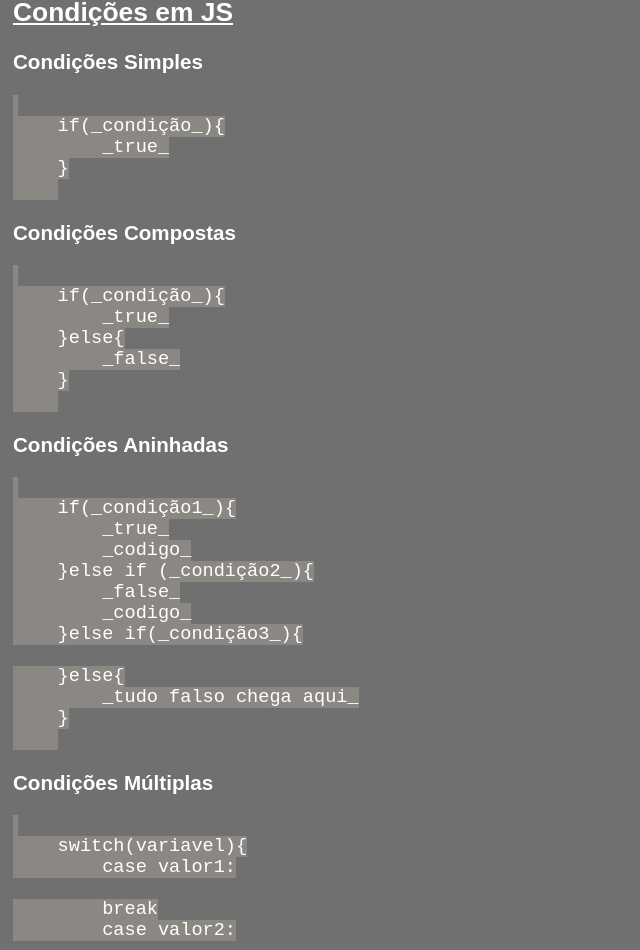
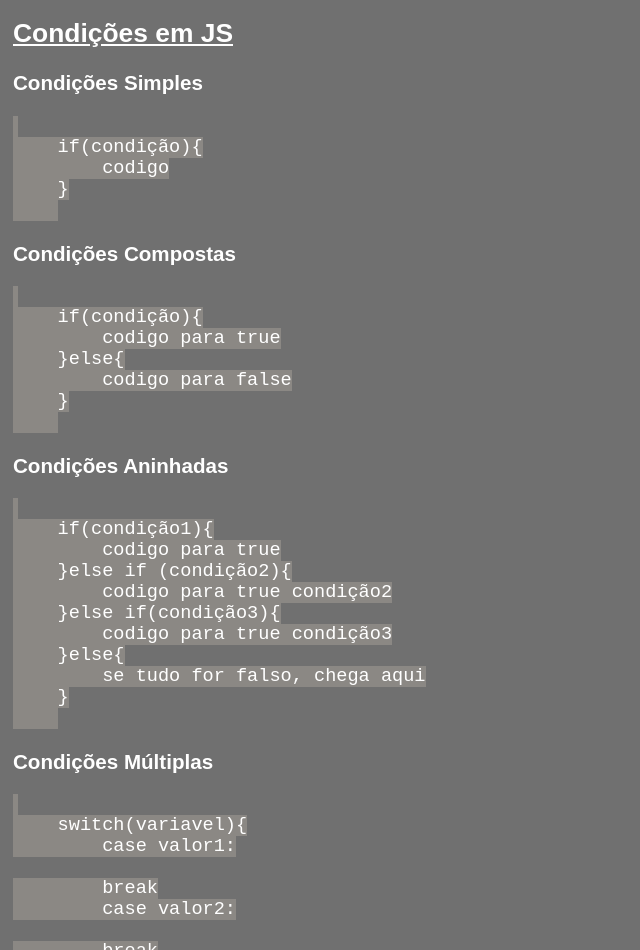
Before and after one commit to lucianorb19/Estudos_JavaScript, a plain HTML site: page aula04/ex01.html in a window 1280 px wide. Shown: the part 7329-8279 px from the top of the page, without its empty margins (0-640 px from the left). Drawn offline with Linux system fonts and the light colour scheme.

Commit message:
revisado - 16-01-25

```diff
--- a/aula04/ex01.html
+++ b/aula04/ex01.html
@@ -223,14 +223,14 @@
        </code>
 
        <h2>Eventos DOM</h2>
-       <p>São interações específicas com elementos da página. Elas ocorrem em situações específicas, por exemplo:</p>
+       <p>São interações com elementos da página. Elas ocorrem em situações específicas, por exemplo:</p>
 
        <ul>
         <li>mouseenter - se o mouse entrar no elemento;</li>
         <li>mousemove - toda vez que o mouse se mover dentro do elemento;</li>
         <li>mouseout - retirar o mouse de dentro do elemento</li>
-        <li>click - clicar o mouse esquerdo;</li>
-        <li>mousedown - cliquar e ficar pressionado o botão esquerdo do mouse no elemento;</li>
+        <li>click - clicar o botão esquerdo do mouse;</li>
+        <li>mousedown - clicar e ficar pressionando o botão esquerdo do mouse no elemento;</li>
         <li>mouseup - cessar o pressionar mouse esquerdo;</li>
        </ul>
 
@@ -240,7 +240,7 @@
 
        <p>Por exemplo, mudar o texto de uma tag div caso o usuário clique nela. Para fazer isso:</p>
 
-       <p>A maneira mais organizada é, criar um id para a tag desejada, no HTML e no JS, criar <ins>listeners</ins>, um recurso que vai observar o elemento e executar a função configurada caso o evento DOM ocorra.</p>
+       <p>A maneira mais organizada é, criar um id para a tag desejada no HTML, e no JS, criar <ins>listeners</ins>, um recurso que vai observar o elemento e executar a função configurada caso o evento DOM ocorra.</p>
 
        <p>No HTML:</p>
 <pre><code>
@@ -254,6 +254,7 @@ div>
 <pre><code>
 script>
     var a = window.document.getElementById('area')
+    //click é o evento DOM, clicar é a função a ser chamada caso ele ocorra.
     a.addEventListener('click',clicar)
 
     function clicar(){
@@ -297,32 +298,30 @@ function clicar(){
 
     <h3>Condições Simples</h3>
     <pre><code>
-    if(_condição_){
-        _true_
+    if(condição){
+        codigo
     }
     </code></pre>
 
     <h3>Condições Compostas</h3>
     <pre><code>
-    if(_condição_){
-        _true_
+    if(condição){
+        codigo para true
     }else{
-        _false_
+        codigo para false
     }
     </code></pre>
 
     <h3>Condições Aninhadas</h3>
     <pre><code>
-    if(_condição1_){
-        _true_
-        _codigo_
-    }else if (_condição2_){
-        _false_
-        _codigo_
-    }else if(_condição3_){
-
+    if(condição1){
+        codigo para true
+    }else if (condição2){
+        codigo para true condição2
+    }else if(condição3){
+        codigo para true condição3
     }else{
-        _tudo falso chega aqui_
+        se tudo for falso, chega aqui
     }
     </code></pre>
 
@@ -344,11 +343,6 @@ function clicar(){
         break
     }
     </code></pre>
-
-
-
-
-
 
 
 <h2>Date</h2>
```
Also changed, not shown: aula05/ex05.html (+1 -0 lines), aula05/ex06.html (+3 -0 lines), aula05/ex07.html (+3 -0 lines).
